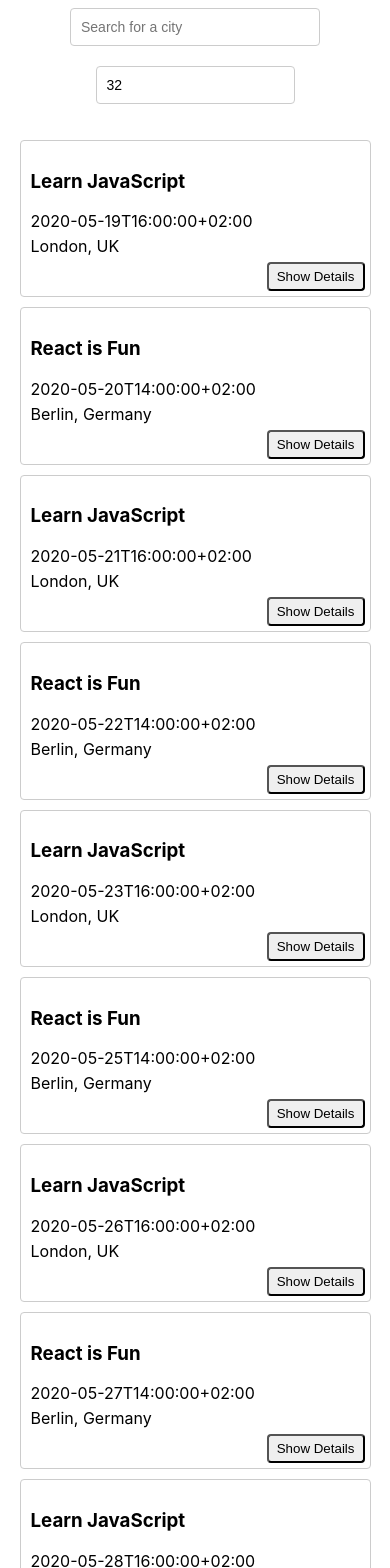
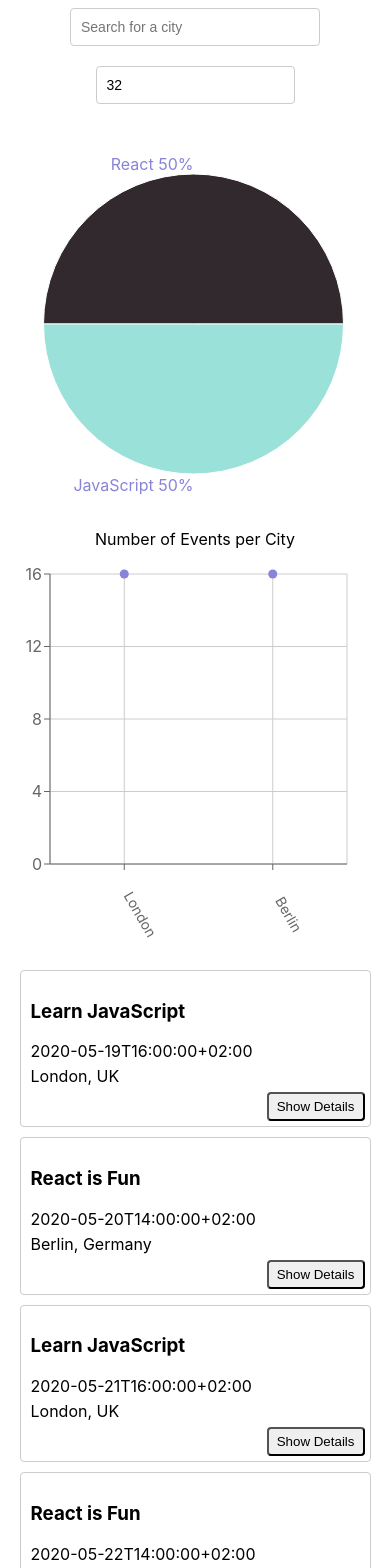
Before and after one commit to lexivn/meet, a React (Create React App) app: page / in a window 390 px wide. Shown: the top 1568 px of the page. Built offline with nearby package versions, Linux system fonts and the light colour scheme; what atatus-spa would draw is missing.

Commit message:
Implemented Chart Pie and Chart Table

```diff
--- a/src/App.css
+++ b/src/App.css
@@ -94,3 +94,16 @@
   width: 250px;
   z-index: 1000;
 }
+
+.charts-container {
+  display: grid;
+  grid-template-columns: 1fr 1fr;
+}
+
+
+@media (max-width: 768px) {
+  .charts-container {
+    display: grid;
+    grid-template-columns: 1fr
+  }
+}
--- a/src/App.js
+++ b/src/App.js
@@ -6,12 +6,14 @@
 import { InfoAlert } from "./components/Alert";
 import { ErrorAlert } from "./components/Alert";
 import { WarningAlert } from "./components/Alert";
+import CityEventsChart from "./components/CityEventsChart";
+import EventGenresChart from "./components/EventGenresChart";
 import "./App.css";
 
 function App() {
   const [events, setEvents] = useState([]);
   const [currentNOE, setCurrentNOE] = useState(32);
-  const [allLocaltions, setAllLocations] = useState([]);
+  const [allLocations, setAllLocations] = useState([]);
   const [currentCity, setCurrentCity] = useState("See all cities");
   const [infoAlert, setInfoAlert] = useState("");
   const [errorAlert, setErrorAlert] = useState("");
@@ -30,10 +32,12 @@
   useEffect(() => {
     if (navigator.onLine) {
       // set the warning alert message to an empty string ""
-      setWarningAlert('');
+      setWarningAlert("");
     } else {
       // set the warning alert message to a non-empty string
-      setWarningAlert('You are offline. The list of events may not be up to date.');
+      setWarningAlert(
+        "You are offline. The list of events may not be up to date."
+      );
     }
     fetchData();
   }, [currentCity, currentNOE]);
@@ -46,7 +50,7 @@
         {warningAlert.length ? <WarningAlert text={warningAlert} /> : null}
       </div>
       <CitySearch
-        allLocations={allLocaltions}
+        allLocations={allLocations}
         setCurrentCity={setCurrentCity}
         setInfoAlert={setInfoAlert}
       />
@@ -54,6 +58,10 @@
         setNumberOfEvents={setCurrentNOE}
         setErrorAlert={setErrorAlert}
       />
+      <div className="charts-container" >
+        <EventGenresChart events={events} />
+        <CityEventsChart allLocations={allLocations} events={events} />
+      </div>
       <EventList events={events} />
     </div>
   );
--- /dev/null
+++ b/src/components/CityEventsChart.js
@@ -0,0 +1,66 @@
+import { useState, useEffect } from "react";
+import {
+    ScatterChart,
+    Scatter,
+    XAxis,
+    YAxis,
+    CartesianGrid,
+    Tooltip,
+    ResponsiveContainer,
+} from "recharts";
+
+const CityEventsChart = ({ allLocations, events }) => {
+    const [data, setData] = useState([]);
+
+    useEffect(() => {
+        setData(getData());
+    }, [`${events}`]);
+
+    const getData = () => {
+        const data = allLocations.map((location) => {
+            const count = events.filter(
+                (event) => event.location === location
+            ).length;
+            // const city = location.split(',')[0];
+            const city = location.split((/, | - /))[0];
+            return { city, count };
+        });
+        return data;
+    };
+
+    return (
+        <div>
+            <p className="graph-title">Number of Events per City</p>
+            <ResponsiveContainer width="99%" height={400}>
+                <ScatterChart
+                    margin={{
+                        top: 20,
+                        right: 20,
+                        bottom: 60,
+                        left: -30,
+                    }}
+                >
+                    <CartesianGrid />
+                    <XAxis
+                        type="category"
+                        dataKey="city"
+                        name="City"
+                        angle={60}
+                        interval={0}
+                        tick={{ dx: 20, dy: 40, fontSize: 14 }}
+                    />
+                    <YAxis
+                        type="number"
+                        dataKey="count"
+                        name="Number of events"
+                        allowDecimals={false}
+                    />
+                    <Tooltip cursor={{ strokeDasharray: "3 3" }} />
+                    <Scatter name="A school" data={data} fill="#8884d8" />
+                </ScatterChart>
+            </ResponsiveContainer>
+        </div>
+    );
+};
+
+export default CityEventsChart;
--- /dev/null
+++ b/src/components/EventGenresChart.js
@@ -0,0 +1,66 @@
+import { ResponsiveContainer, PieChart, Pie, Cell } from "recharts";
+import { useState, useEffect } from 'react';
+
+
+const EventGenresChart = ({ events }) => {
+
+  const [data, setData] = useState([]);
+  const genres = ['React', 'JavaScript', 'Node', 'jQuery', 'Angular'];
+
+  useEffect(() => {
+    setData(getData());
+  }, [`${events}`]);
+
+  const getData = () => {
+    const data = genres.map((genre) => {
+      const filteredEvents = events.filter((event) => event.summary.includes(genre))
+      return {
+        name: genre,
+        value: filteredEvents.length
+      }
+    });
+    return data;
+  }
+
+  const renderCustomizedLabel = ({ cx, cy, midAngle, outerRadius, percent, index }) => {
+    const RADIAN = Math.PI / 180;
+    const radius = outerRadius;
+    const x = cx + radius * Math.cos(-midAngle * RADIAN) * 1.07;
+    const y = cy + radius * Math.sin(-midAngle * RADIAN) * 1.07;
+    return percent ? (
+      <text
+        x={x}
+        y={y}
+        fill="#8884d8"
+        textAnchor={x > cx ? 'start' : 'end'}
+        dominantBaseline="central"
+      >
+        {`${genres[index]} ${(percent * 100).toFixed(0)}%`}
+      </text>
+    ) : null;
+  };
+
+  const colors = ["#32292F", "#99E1D9", "#705D56", "#70ABAF", "#9EC9B6"];
+
+  return (
+    <ResponsiveContainer width="99%" height={400}>
+      <PieChart>
+        <Pie
+          data={data}
+          dataKey="value"
+          fill="#8884d8"
+          labelLine={false}
+          label={renderCustomizedLabel}
+          outerRadius={150}
+        >
+          {data.map((entry, index) => (
+            <Cell key={`cell-${index}`} fill={colors[index]} />
+          ))}
+        </Pie>
+      </PieChart>
+    </ResponsiveContainer>
+  );
+
+}
+
+export default EventGenresChart;
```
